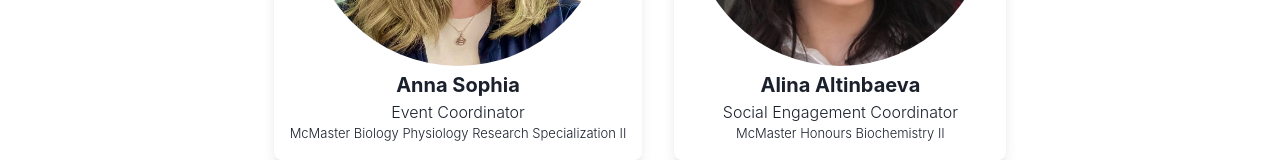
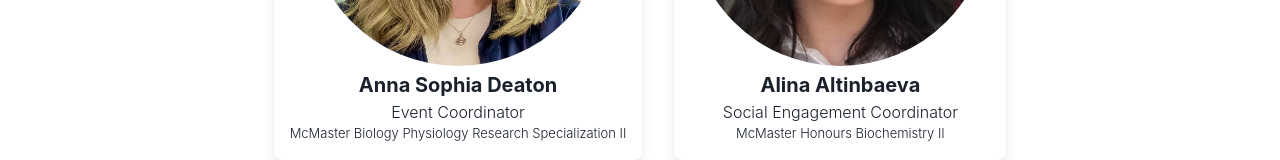
Before and after one commit to JustinScitech/BuddiesForBrains, a React (Vite) app: page /teampage in a window 1280 px wide. Shown: the part 1519-1679 px from the top of the page. Built offline with nearby package versions, Linux system fonts and the light colour scheme.

Commit message:
update anna's name

```diff
--- a/src/components/TeamPage.jsx
+++ b/src/components/TeamPage.jsx
@@ -60,7 +60,7 @@ const teamMembers = [
     },
     {
       id: 7,
-      name: 'Anna Sophia',
+      name: 'Anna Sophia Deaton',
       role: 'Event Coordinator',
       program: 'McMaster Biology Physiology Research Specialization II',
       img: AnnaSophiaImg
```
